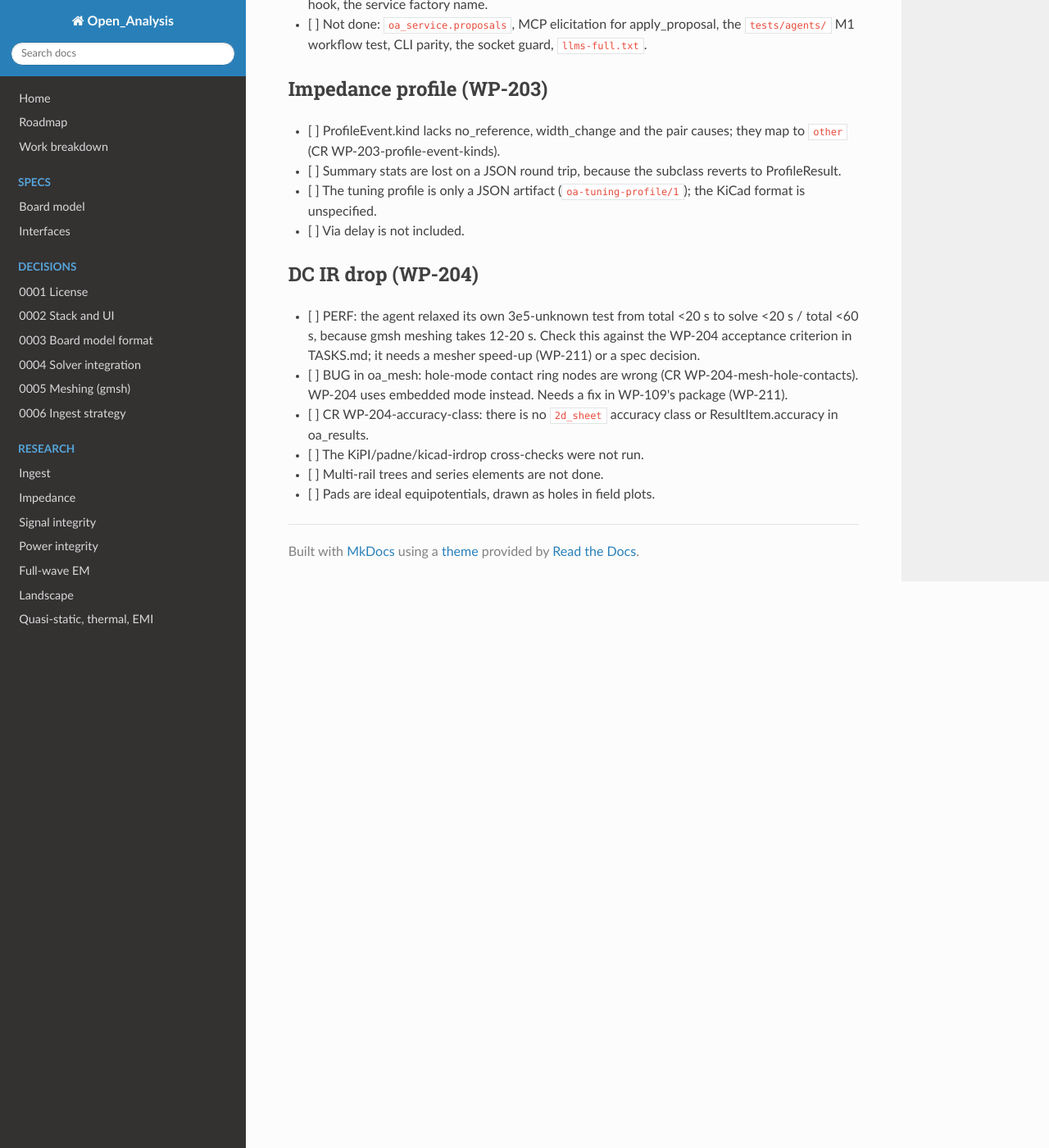
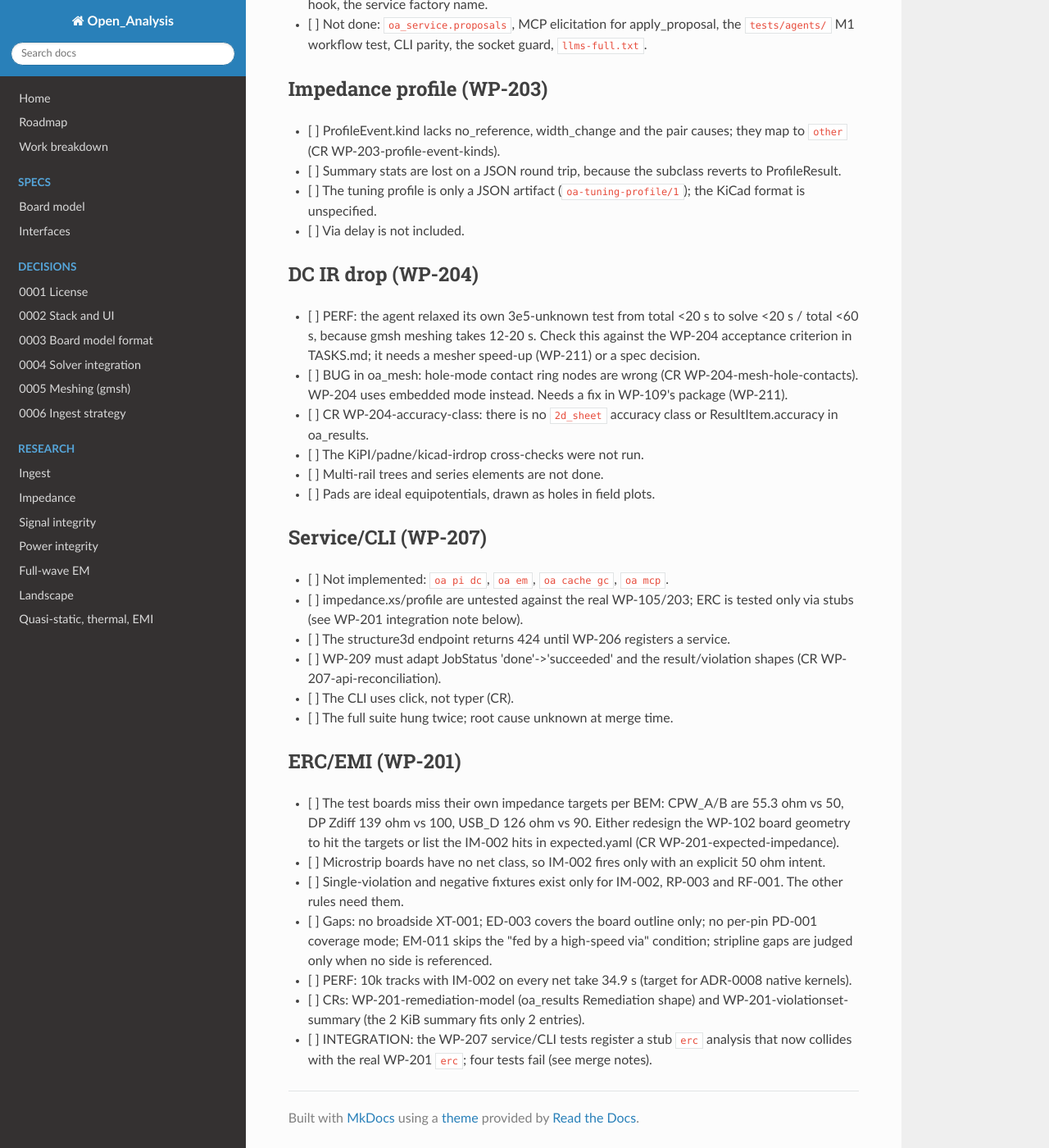
Before and after one commit to C-My-Code/Open_Analysis, an MkDocs documentation site: the page built from docs/FOLLOWUPS.md, in a window 1280 px wide and 1400 px high, scrolled down 2335 px. Shown: the whole window at 82% size. Built offline with MkDocs 1.6.1, drawn with Linux system fonts in a browser that asks for light colours; nearby versions of some CDN libraries.

Commit message:
Relock after WP-201; service passes BoardGeometry factory to job service; FOLLOWUPS for WP-201 and WP-207
Co-Authored-By: Claude Opus 5.5 <noreply@anthropic.com>
Claude-Session: https://claude.ai/code/session_011igm87KKv2vvAPV69iyBbW

```diff
--- a/docs/FOLLOWUPS.md
+++ b/docs/FOLLOWUPS.md
@@ -67,3 +67,20 @@ The integrator tracks known gaps found while merging work packages here. Each it
 - [ ] The KiPI/padne/kicad-irdrop cross-checks were not run.
 - [ ] Multi-rail trees and series elements are not done.
 - [ ] Pads are ideal equipotentials, drawn as holes in field plots.
+
+## Service/CLI (WP-207)
+- [ ] Not implemented: `oa pi dc`, `oa em`, `oa cache gc`, `oa mcp`.
+- [ ] impedance.xs/profile are untested against the real WP-105/203; ERC is tested only via stubs (see WP-201 integration note below).
+- [ ] The structure3d endpoint returns 424 until WP-206 registers a service.
+- [ ] WP-209 must adapt JobStatus 'done'->'succeeded' and the result/violation shapes (CR WP-207-api-reconciliation).
+- [ ] The CLI uses click, not typer (CR).
+- [ ] The full suite hung twice; root cause unknown at merge time.
+
+## ERC/EMI (WP-201)
+- [ ] The test boards miss their own impedance targets per BEM: CPW_A/B are 55.3 ohm vs 50, DP Zdiff 139 ohm vs 100, USB_D 126 ohm vs 90. Either redesign the WP-102 board geometry to hit the targets or list the IM-002 hits in expected.yaml (CR WP-201-expected-impedance).
+- [ ] Microstrip boards have no net class, so IM-002 fires only with an explicit 50 ohm intent.
+- [ ] Single-violation and negative fixtures exist only for IM-002, RP-003 and RF-001. The other rules need them.
+- [ ] Gaps: no broadside XT-001; ED-003 covers the board outline only; no per-pin PD-001 coverage mode; EM-011 skips the "fed by a high-speed via" condition; stripline gaps are judged only when no side is referenced.
+- [ ] PERF: 10k tracks with IM-002 on every net take 34.9 s (target for ADR-0008 native kernels).
+- [ ] CRs: WP-201-remediation-model (oa_results Remediation shape) and WP-201-violationset-summary (the 2 KiB summary fits only 2 entries).
+- [ ] INTEGRATION: the WP-207 service/CLI tests register a stub `erc` analysis that now collides with the real WP-201 `erc`; four tests fail (see merge notes).
```
Also changed, not shown: 2 other files.
